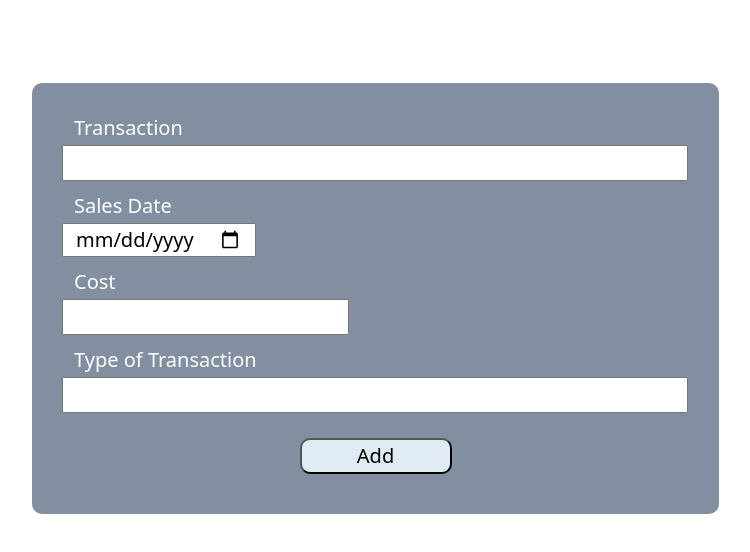
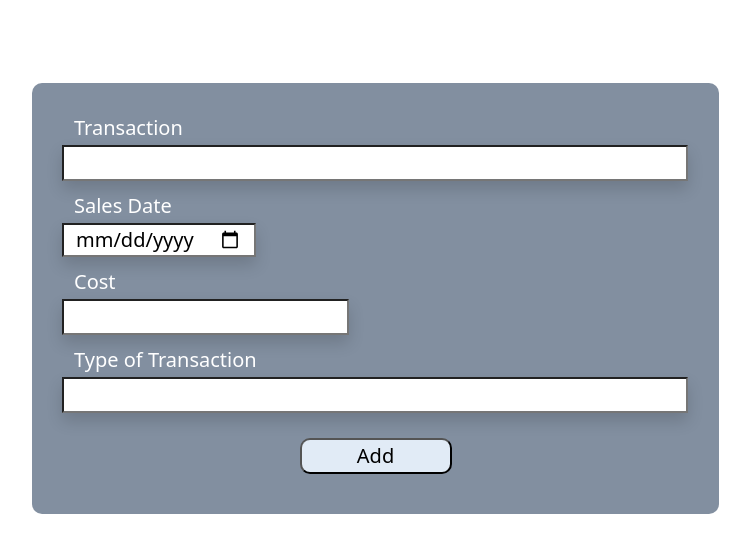
Before and after one commit to LAARC-FSU/HOA-Manager-UI, an Angular app: page / in a window 1280 px wide. Shown: the top 552 px of the page, without its empty margins (2-752 px from the left). Built offline with nearby package versions, Linux system fonts and the light colour scheme.

Commit message:
added shadow effect to input boxes

```diff
--- a/src/app/transaction-input/transaction-input.component.html
+++ b/src/app/transaction-input/transaction-input.component.html
@@ -1,19 +1,19 @@
 <div class="container container1">
   <div class="row" style="padding-bottom: 10px; padding-left: 30px">
     <label for="discr" style="color: white; padding-top: 30px; padding-bottom: 2px">Transaction</label>
-    <input type="text" id="discr" style="max-width: 626px">
+    <input class="shadow" type="text" id="discr" style="max-width: 626px">
   </div>
   <div class="row" style="padding-bottom: 10px; padding-left: 30px">
     <label for="date" style="color: white; padding-bottom: 2px">Sales Date</label>
-    <input type="date" id="date" style="max-width: 194px">
+    <input class="shadow" type="date" id="date" style="max-width: 194px">
   </div>
   <div class="row" style="padding-bottom: 10px; padding-left: 30px">
     <label for="cost" style="color: white; padding-bottom: 2px">Cost</label>
-    <input type="number" id="cost" style="max-width: 287px">
+    <input class="shadow" type="number" id="cost" style="max-width: 287px">
   </div>
   <div class="row" style="padding-left: 30px">
     <label for="type" style="color: white; padding-bottom: 2px">Type of Transaction</label>
-    <input type="text" id="type" style="max-width: 626px">
+    <input class="shadow" type="text" id="type" style="max-width: 626px">
   </div>
   <div class="container container2">
     <button type="button" style="min-width: 152px; border-radius: 10px; background-color: #E1EBF6; color: black">Add</button>
--- a/src/app/transaction-input/transaction-input.component.scss
+++ b/src/app/transaction-input/transaction-input.component.scss
@@ -13,6 +13,3 @@
   text-align: center;
   padding-top: 25px;
 }
-.input{
-
-}
```
